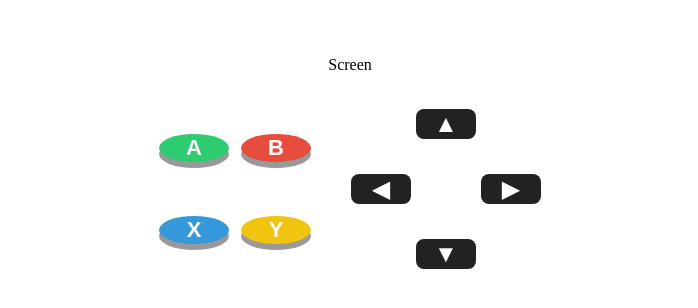
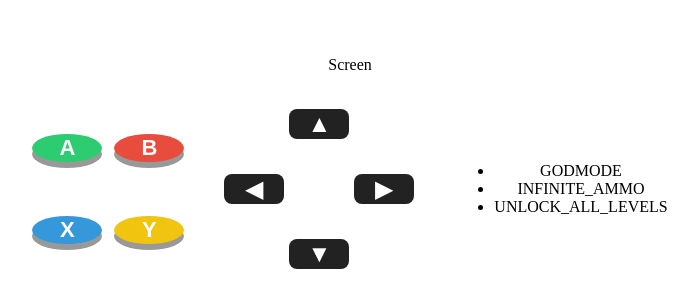
Before and after one commit to LebogangMasenya/game-emulator, a React (Vite) app in the folder game-emulator/: page / in a window 1280 px wide. Shown: the top 308 px of the page, without its empty margins (290-988 px from the left). Built offline with nearby package versions, Linux system fonts and the light colour scheme.

Commit message:
List displayed data onto the page

```diff
--- a/game-emulator/src/components/buttonDirection.tsx
+++ b/game-emulator/src/components/buttonDirection.tsx
@@ -6,7 +6,7 @@ interface ButtonsLettersProps {
     // and it will be responsible for updating the state of the emulator with the new button press
 }
 
-export default function CreateButtonDirection({pressedButtons, onButtonPress}: ButtonsLettersProps) {
+export default function CreateButtonDirection({onButtonPress}: ButtonsLettersProps) {
     return (
         <div className="button-direction">
             <button className="up" onClick={() => onButtonPress("UP")}>▲</button>
--- /dev/null
+++ b/game-emulator/src/components/cheatCodeMenu.tsx
@@ -0,0 +1,15 @@
+import getCheatCodes from "../utils/data";
+
+//This is going to return tghe values of the cheat codes this is something that we will be displaying on the right hand side of the screen apart of the components
+export default function CheatCodeMenu(){
+    const cheatsValues = [...getCheatCodes()];
+    return (
+        <div className="wrapperListValues">
+            <ul className="listValues_ul">
+                {cheatsValues.map((cheat) => {
+                    return <li key={cheat.id}>{cheat.name}</li>
+                })}
+            </ul>
+        </div>
+    )
+}
--- a/game-emulator/src/components/controls.tsx
+++ b/game-emulator/src/components/controls.tsx
@@ -1,6 +1,7 @@
 // import direction buttons
 import ButtonsLetters from "./buttonsLetters";
 import CreateButtonDirection from "./buttonDirection";
+import CheatCodeMenu from "./cheatCodeMenu";
 
 interface ButtonsLettersProps {
     pressedButtons: string[];
@@ -17,6 +18,7 @@ function Controls({pressedButtons, onButtonPress}: ButtonsLettersProps) {
         <div className="controls">
             <ButtonsLetters pressedButtons={pressedButtons} onButtonPress={onButtonPress} />
             <CreateButtonDirection pressedButtons={pressedButtons} onButtonPress={onButtonPress} />
+            <CheatCodeMenu />
         </div>
     )
 }
--- a/game-emulator/src/utils/data.ts
+++ b/game-emulator/src/utils/data.ts
@@ -1,14 +1,17 @@
 export default function getCheatCodes() {
   const cheatCodes = [
     {
+      id: 1,
       name: 'GODMODE',
       sequence: ['UP', 'UP', 'DOWN', 'DOWN', 'LEFT', 'RIGHT', 'LEFT', 'RIGHT', 'B', 'A']
     },
     {
+      id: 2,
       name: 'INFINITE_AMMO',
       sequence: ['UP', 'UP', 'DOWN', 'DOWN', 'LEFT', 'RIGHT', 'LEFT', 'RIGHT', 'B', 'B']
     },
     {
+      id: 3,
       name: 'UNLOCK_ALL_LEVELS',
       sequence: ['UP', 'UP', 'DOWN', 'DOWN', 'LEFT', 'RIGHT', 'LEFT', 'RIGHT', 'A', 'A']
     }
```
